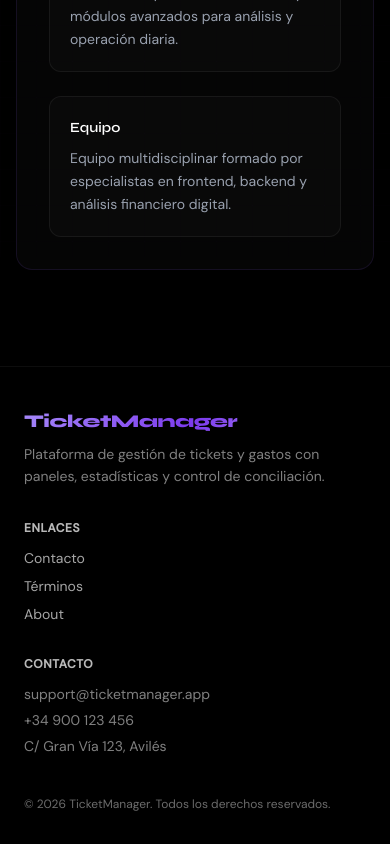
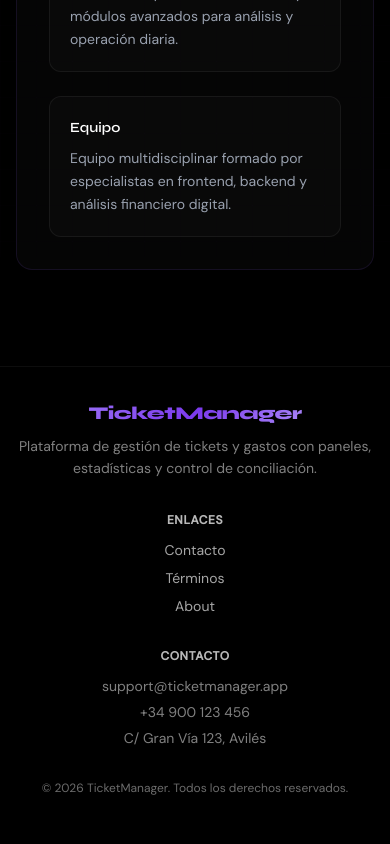
Before and after one commit to EfrenTC/ticket-frontend, a Vue app: page /about in a window 390 px wide. Shown: the part 587-1431 px from the top of the page. After the commit the page ends 1407 px from the top, so only its background shows below. Built offline with nearby package versions, Linux system fonts and the light colour scheme.

Commit message:
feat(footer): improve layout and styling of footer component for better responsiveness

```diff
--- a/src/components/layout/Footer.vue
+++ b/src/components/layout/Footer.vue
@@ -4,8 +4,8 @@ const currentYear = new Date().getFullYear();
 
 <template>
   <footer class="tm-footer mt-14 border-t border-white/5">
-    <div class="max-w-7xl mx-auto px-6 py-10 grid md:grid-cols-3 gap-8">
-      <div>
+    <div class="max-w-7xl mx-auto px-4 sm:px-6 py-8 sm:py-10 grid md:grid-cols-3 gap-8 text-center md:text-left">
+      <div class="md:pr-6">
         <h3 class="footer-brand text-lg font-extrabold tracking-tight">TicketManager</h3>
         <p class="footer-text mt-2 text-sm leading-relaxed">
           Plataforma de gestión de tickets y gastos con paneles, estadísticas y control de conciliación.
@@ -31,7 +31,7 @@ const currentYear = new Date().getFullYear();
       </div>
     </div>
 
-    <div class="max-w-7xl mx-auto px-6 pb-8">
+    <div class="max-w-7xl mx-auto px-4 sm:px-6 pb-6 sm:pb-8 text-center md:text-left">
       <p class="footer-copy text-xs">© {{ currentYear }} TicketManager. Todos los derechos reservados.</p>
     </div>
   </footer>
```
